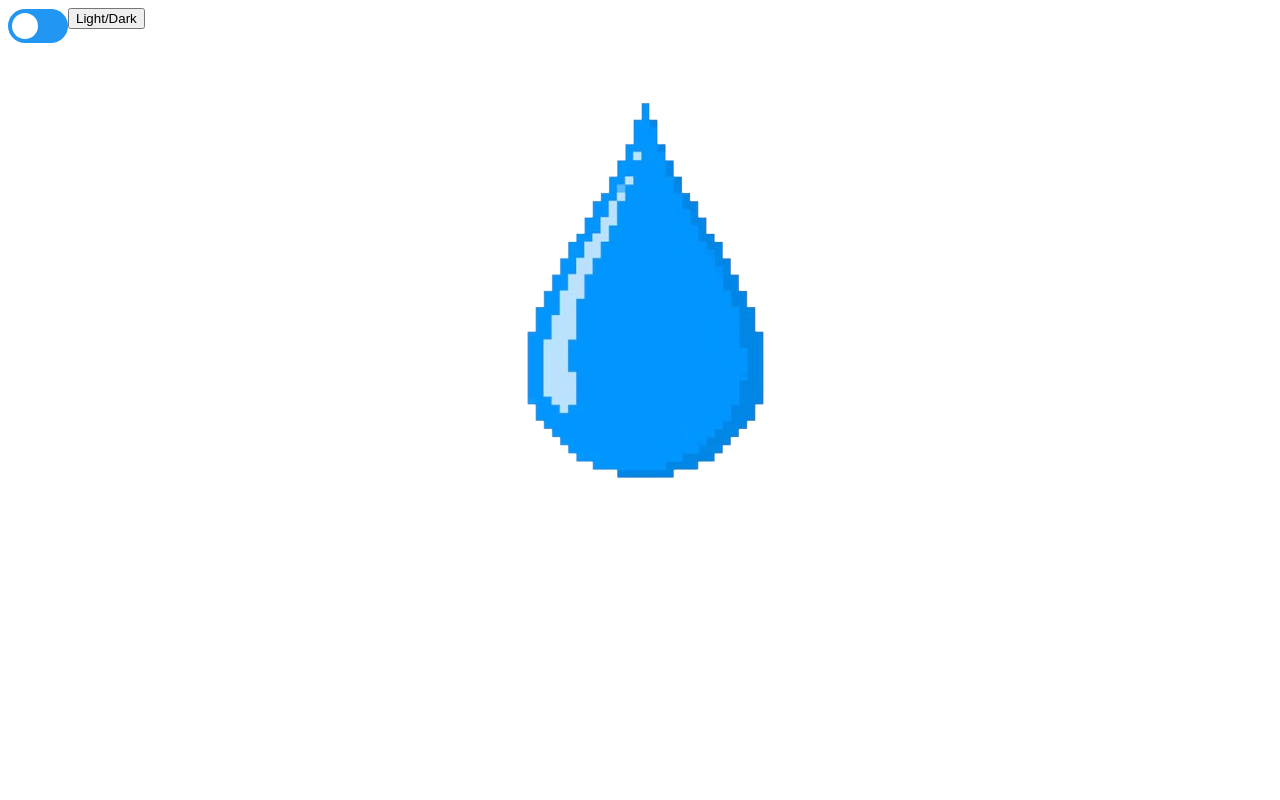
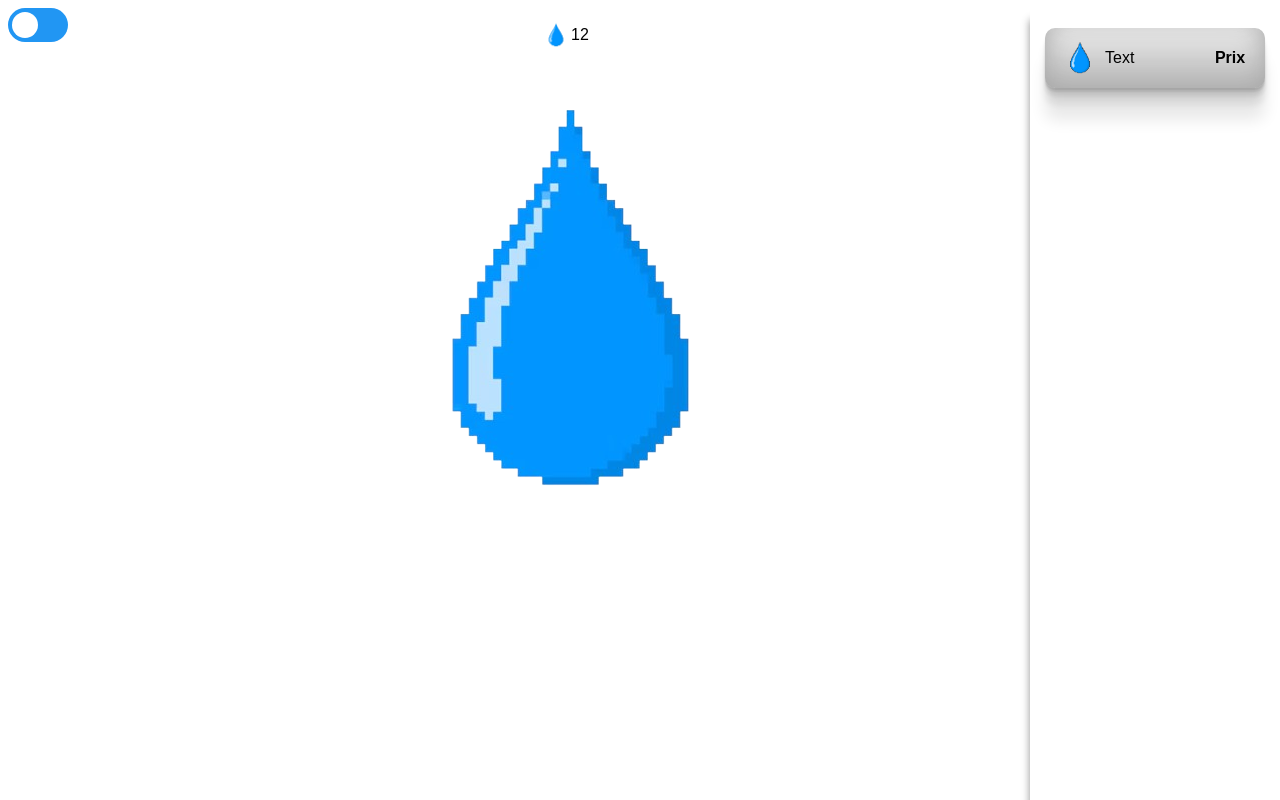
Before and after one commit to OWkut/WaterClicker, an Angular app in the folder WaterClicker/: page / in a window 1280 px wide. Built offline with nearby package versions, Linux system fonts and the light colour scheme.

Commit message:
merveille

```diff
--- a/WaterClicker/src/app/app.component.scss
+++ b/WaterClicker/src/app/app.component.scss
@@ -0,0 +1,12 @@
+@font-face {
+  font-family: 'minecraft';
+  src: url('/assets/minecraft-enchantment.ttf') format('truetype');
+  font-weight: normal;
+  font-style: normal;
+}
+
+* {
+  font-family: Arial, Helvetica, sans-serif, sans-serif;
+  margin: 0px;
+  padding: 0px;
+}
--- a/WaterClicker/src/app/clicker/clicker.component.html
+++ b/WaterClicker/src/app/clicker/clicker.component.html
@@ -3,13 +3,24 @@
     <input type="checkbox" (change)="toggleImage($event)">
     <span class="slider round"></span>
   </label>
-  <button>Light/Dark</button>
   <div class="main-container">
+
+    <div id="counter-drop">
+      <img [src]="imageSource" alt="goute d'eau" draggable="false" (click)="generateImage($event,10)" />
+      <p>12</p>
+    </div>
+
     <button id="clicker-icone" (click)="increment()">
       <img [src]="imageSource" alt="goute d'eau" draggable="false" (click)="generateImage($event,10)" />
     </button>
     <div id="image-container"></div>
+
     <div class="upgrade-container">
+      <div class="upgrade-element">
+        <img src="../../assets/Images/eau2.png" />
+        <p>Text</p>
+        <strong>Prix</strong>
+      </div>
     </div>
 
   </div>
--- a/WaterClicker/src/app/clicker/clicker.component.scss
+++ b/WaterClicker/src/app/clicker/clicker.component.scss
@@ -4,14 +4,15 @@
   width: 500px;
   height: 500px;
   position: absolute;
-  left: calc(50% - 250px);
+  left: calc(50% - 325px);
+  top: 50px;
   z-index: 2;
   background: transparent;
   border: none;
 }
 
 .switch-mode {
-  position: relative;
+  position: absolute;
   display: inline-block;
   width: 60px;
   height: 34px;
@@ -94,3 +95,61 @@ input:checked+.slider:before {
   opacity: 1;
   transition: opacity 0.5s ease-out;
 }
+
+main {
+  background-color: #F4FEFE;
+}
+
+.main-container {
+  width: 100%;
+  display: grid;
+}
+
+.main-container .upgrade-container {
+  position: fixed;
+  height: 100%;
+  right: 0px;
+  width: 250px;
+  box-shadow: rgba(0, 0, 0, 0.435) 0px 12px 8px;
+}
+
+.upgrade-container .upgrade-element {
+  display: grid;
+  grid-template-columns: 50px auto 50px;
+  margin: 20px 15px;
+  padding: 5px 10px;
+  border-radius: 10px;
+  box-shadow: rgba(0, 0, 0, 0.17) 0px -3px 25px 0px inset, rgba(0, 0, 0, 0.15) 0px -36px 30px 0px inset, rgba(0, 0, 0, 0.1) 0px -79px 40px 0px inset, rgba(0, 0, 0, 0.06) 0px 2px 1px, rgba(0, 0, 0, 0.09) 0px 4px 2px, rgba(0, 0, 0, 0.09) 0px 8px 4px, rgba(0, 0, 0, 0.09) 0px 16px 8px, rgba(0, 0, 0, 0.09) 0px 32px 16px;
+  user-select: none;
+  cursor: pointer;
+}
+
+.upgrade-container .upgrade-element strong {
+  display: flex;
+  align-items: center;
+  justify-content: center;
+  user-select: none;
+  cursor: pointer;
+}
+
+.upgrade-container .upgrade-element img {
+  width: 40px;
+  height: 40px;
+  margin: 5px;
+}
+
+#counter-drop {
+  position: absolute;
+  top: 10px;
+  display: flex;
+  width: 100px;
+  left: calc(50% - 125px);
+  flex-direction: row;
+  align-items: center;
+  justify-content: center;
+}
+
+#counter-drop img {
+  width: 30px;
+  height: 30px;
+}
```
